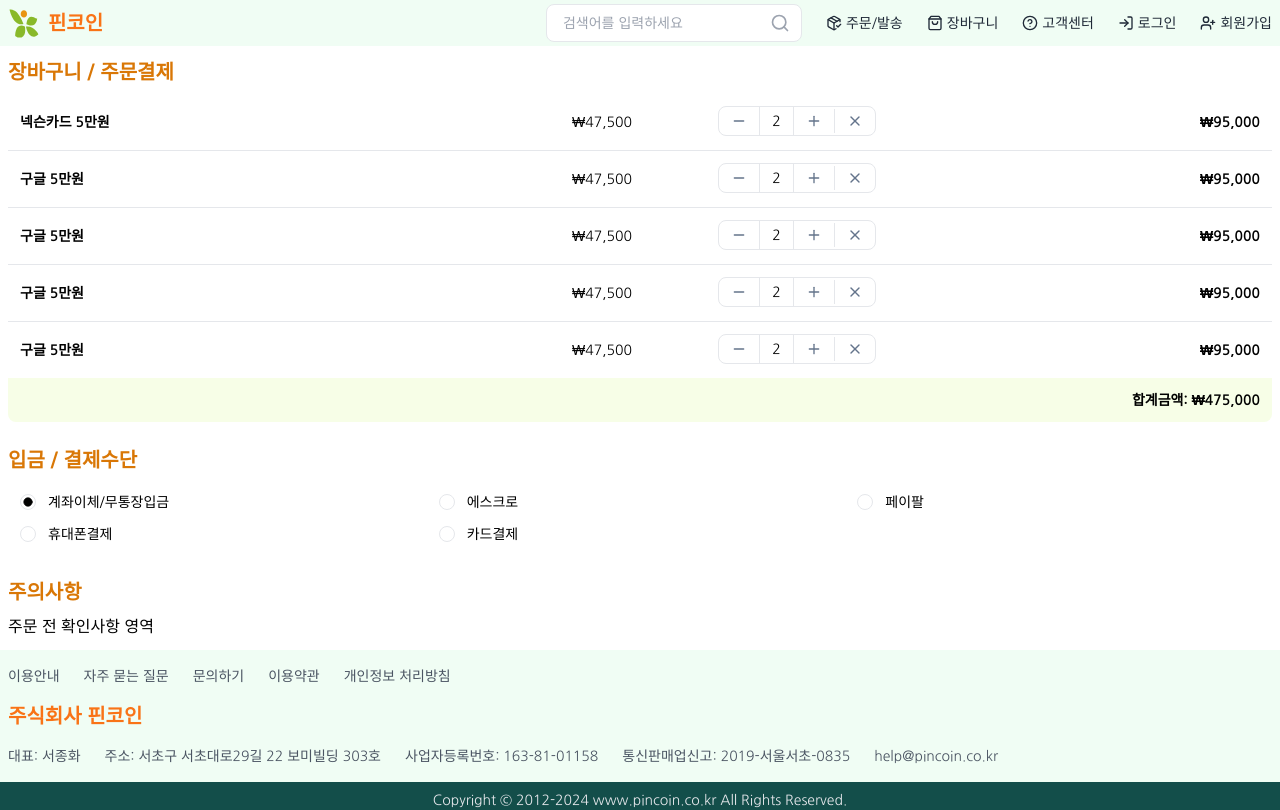
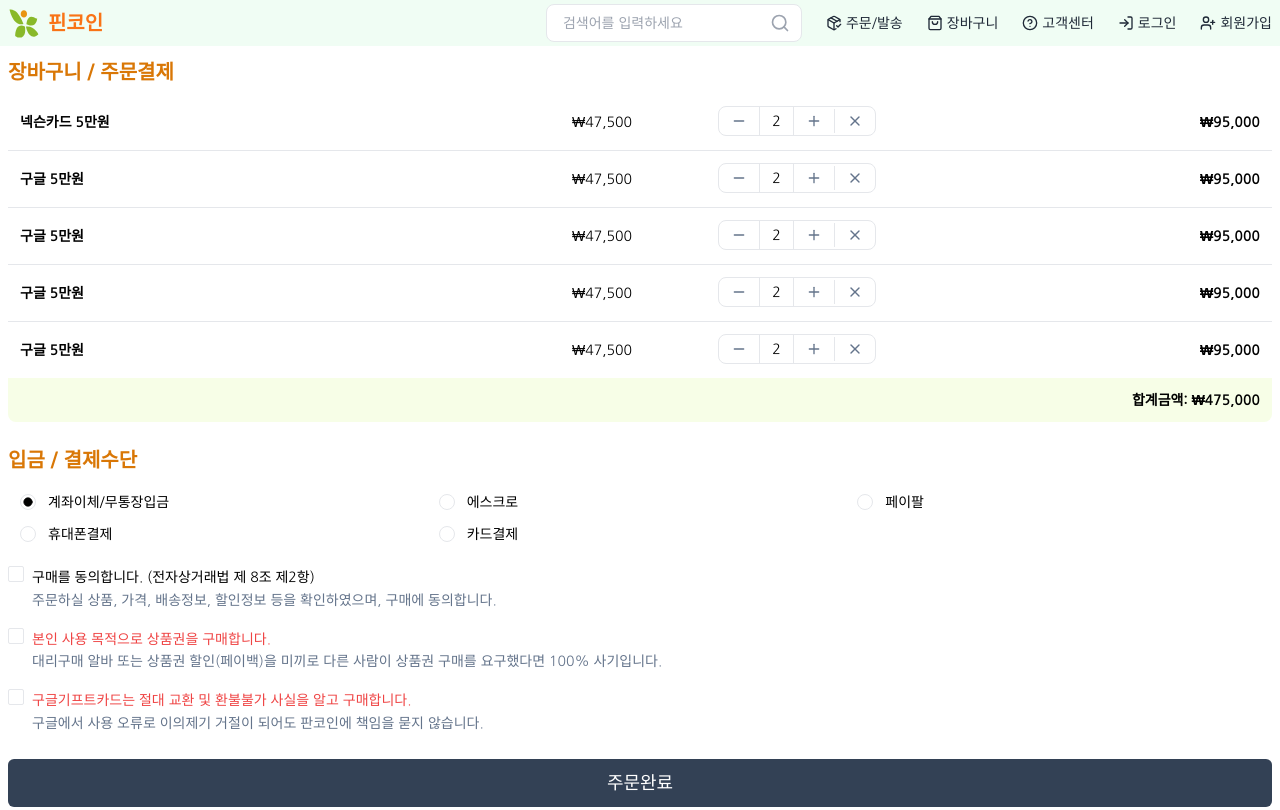
Before and after one commit to mairoo/guava, a Next.js app: page /shop/cart in a window 1280 px wide. Shown: the top 810 px of the page. Built offline with nearby package versions, Linux system fonts and the light colour scheme.

Commit message:
cart agreements

```diff
--- a/package.json
+++ b/package.json
@@ -17,6 +17,7 @@
   "author": "",
   "license": "ISC",
   "dependencies": {
+    "@radix-ui/react-checkbox": "^1.1.2",
     "@radix-ui/react-dialog": "^1.1.2",
     "@radix-ui/react-label": "^2.1.0",
     "@radix-ui/react-radio-group": "^1.2.1",
--- a/src/app/shop/cart/page.tsx
+++ b/src/app/shop/cart/page.tsx
@@ -1,5 +1,6 @@
 'use client';
 
+import { CartAgreements } from '@/components/cart';
 import { CartItemDesktop } from '@/components/cart/CartItemDesktop';
 import { CartItemMobile } from '@/components/cart/CartItemMobile';
 import { FlexColumn, TitledSection } from '@/components/layout';
@@ -25,6 +26,15 @@ const CartPage = () => {
     } catch (error) {
       console.error('Failed to update payment method:', error);
       // 에러 처리 로직 추가 (예: 토스트 메시지)
+    }
+  };
+
+  const handleOrderSubmit = async () => {
+    try {
+      // 주문 제출 로직 구현
+      console.log('Order submitted');
+    } catch (error) {
+      console.error('Failed to submit order:', error);
     }
   };
 
@@ -121,6 +131,9 @@ const CartPage = () => {
         {PaymentMethodsDesktopView}
         {PaymentMethodsMobileView}
       </TitledSection>
+      <div className="">
+        <CartAgreements onSubmit={handleOrderSubmit} />
+      </div>
       <TitledSection title="주의사항">
         <div>주문 전 확인사항 영역</div>
       </TitledSection>
--- /dev/null
+++ b/src/components/cart/CartAgreements.tsx
@@ -0,0 +1,116 @@
+'use client';
+
+import { Button } from '@/components/ui/button';
+import { Checkbox } from '@/components/ui/checkbox';
+import { Label } from '@/components/ui/label';
+import { useState } from 'react';
+
+interface Props {
+  onSubmit: () => Promise<void>;
+}
+
+export const CartAgreements = ({ onSubmit }: Props) => {
+  const [agreements, setAgreements] = useState({
+    purchase: false,
+    personalInfo: false,
+    giftCard: false,
+  });
+
+  const isAllAgreed = Object.values(agreements).every((value) => value);
+
+  const handleSubmit = async () => {
+    if (!isAllAgreed) {
+      alert('모든 항목에 동의해주세요.');
+      return;
+    }
+    await onSubmit();
+  };
+
+  return (
+    <div className="space-y-6">
+      <div className="space-y-4">
+        <div className="flex items-start space-x-2">
+          <Checkbox
+            id="purchase"
+            checked={agreements.purchase}
+            onCheckedChange={(checked) =>
+              setAgreements((prev) => ({
+                ...prev,
+                purchase: checked as boolean,
+              }))
+            }
+          />
+          <Label
+            htmlFor="purchase"
+            className="text-sm leading-relaxed cursor-pointer"
+          >
+            <span className="font-medium block">
+              구매를 동의합니다. (전자상거래법 제 8조 제2항)
+            </span>
+            <span className="text-slate-500 block">
+              주문하실 상품, 가격, 배송정보, 할인정보 등을 확인하였으며, 구매에
+              동의합니다.
+            </span>
+          </Label>
+        </div>
+
+        <div className="flex items-start space-x-2">
+          <Checkbox
+            id="personalInfo"
+            checked={agreements.personalInfo}
+            onCheckedChange={(checked) =>
+              setAgreements((prev) => ({
+                ...prev,
+                personalInfo: checked as boolean,
+              }))
+            }
+          />
+          <Label
+            htmlFor="personalInfo"
+            className="text-sm leading-relaxed cursor-pointer"
+          >
+            <span className="font-medium text-red-500 block">
+              본인 사용 목적으로 상품권을 구매합니다.
+            </span>
+            <span className="text-slate-500 block">
+              대리구매 알바 또는 상품권 할인(페이백)을 미끼로 다른 사람이 상품권
+              구매를 요구했다면 100% 사기입니다.
+            </span>
+          </Label>
+        </div>
+
+        <div className="flex items-start space-x-2">
+          <Checkbox
+            id="giftCard"
+            checked={agreements.giftCard}
+            onCheckedChange={(checked) =>
+              setAgreements((prev) => ({
+                ...prev,
+                giftCard: checked as boolean,
+              }))
+            }
+          />
+          <Label
+            htmlFor="giftCard"
+            className="text-sm leading-relaxed cursor-pointer"
+          >
+            <span className="font-medium text-red-500 block">
+              구글기프트카드는 절대 교환 및 환불불가 사실을 알고 구매합니다.
+            </span>
+            <span className="text-slate-500 block">
+              구글에서 사용 오류로 이의제기 거절이 되어도 판코인에 책임을 묻지
+              않습니다.
+            </span>
+          </Label>
+        </div>
+      </div>
+
+      <Button
+        className="w-full py-6 text-lg text-white  bg-slate-700 hover:bg-slate-800"
+        onClick={handleSubmit}
+      >
+        주문완료
+      </Button>
+    </div>
+  );
+};
--- /dev/null
+++ b/src/components/cart/index.ts
@@ -0,0 +1,3 @@
+export * from './CartAgreements';
+export * from './CartItemDesktop';
+export * from './CartItemMobile';
--- /dev/null
+++ b/src/components/ui/checkbox.tsx
@@ -0,0 +1,30 @@
+"use client"
+
+import * as React from "react"
+import * as CheckboxPrimitive from "@radix-ui/react-checkbox"
+import { Check } from "lucide-react"
+
+import { cn } from "@/lib/utils"
+
+const Checkbox = React.forwardRef<
+  React.ElementRef<typeof CheckboxPrimitive.Root>,
+  React.ComponentPropsWithoutRef<typeof CheckboxPrimitive.Root>
+>(({ className, ...props }, ref) => (
+  <CheckboxPrimitive.Root
+    ref={ref}
+    className={cn(
+      "peer h-4 w-4 shrink-0 rounded-sm border border-primary ring-offset-background focus-visible:outline-none focus-visible:ring-2 focus-visible:ring-ring focus-visible:ring-offset-2 disabled:cursor-not-allowed disabled:opacity-50 data-[state=checked]:bg-primary data-[state=checked]:text-primary-foreground",
+      className
+    )}
+    {...props}
+  >
+    <CheckboxPrimitive.Indicator
+      className={cn("flex items-center justify-center text-current")}
+    >
+      <Check className="h-4 w-4" />
+    </CheckboxPrimitive.Indicator>
+  </CheckboxPrimitive.Root>
+))
+Checkbox.displayName = CheckboxPrimitive.Root.displayName
+
+export { Checkbox }
```
Also changed, not shown: 1 other file (tests, documents, lock files or other folders).
